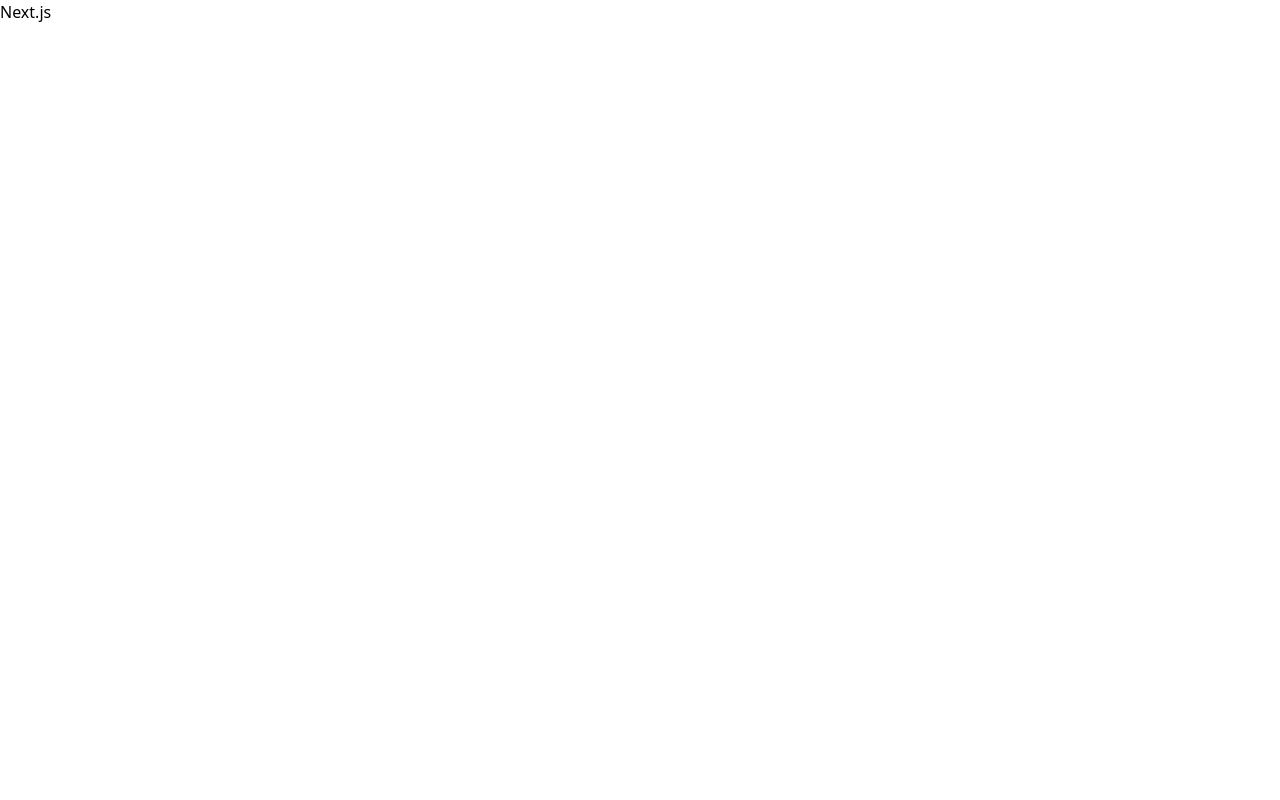
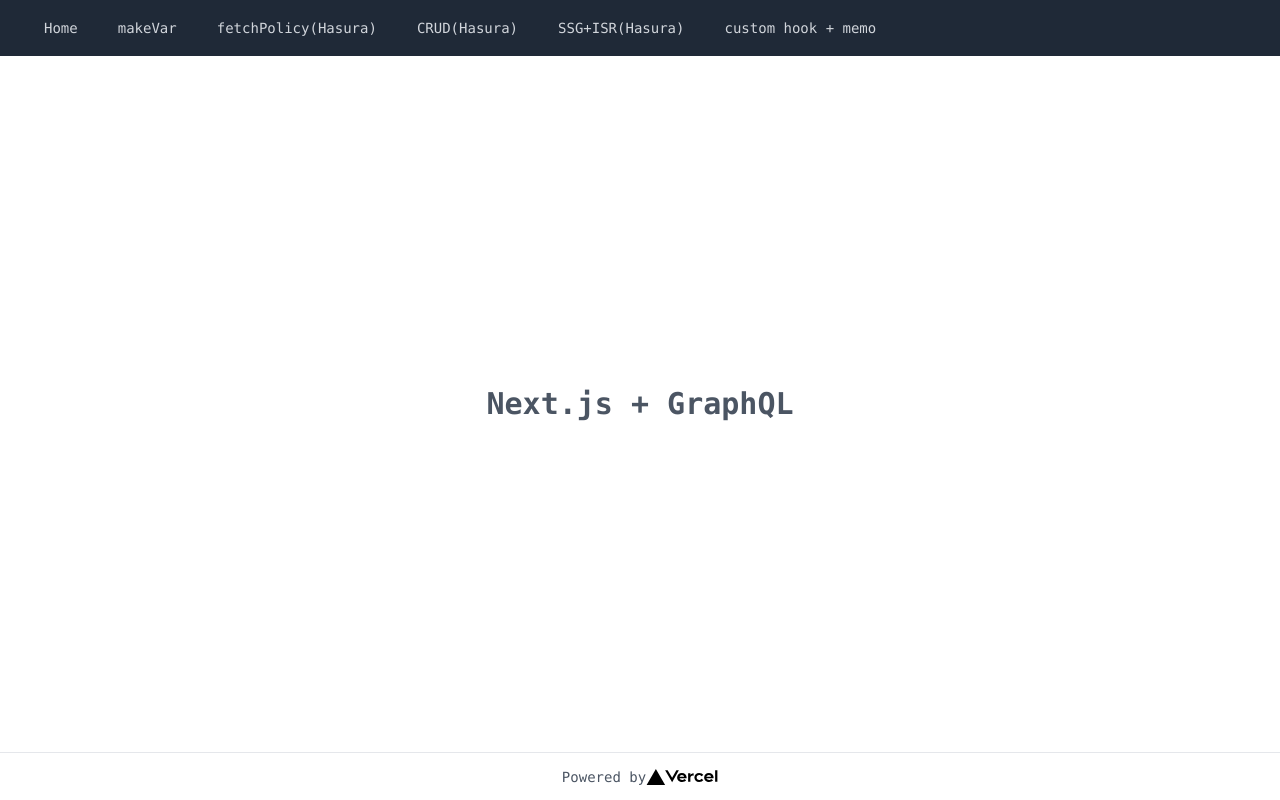
Before and after one commit to kenya6565/nextjs-hasura, a Next.js app: page / in a window 1280 px wide. Built offline with nearby package versions, Linux system fonts and the light colour scheme.

Commit message:
use Layout component index.tsx

```diff
--- a/pages/index.tsx
+++ b/pages/index.tsx
@@ -1,17 +1,9 @@
-import Head from 'next/head'
+import { Layout } from '../components/Layout'
 
 export default function Home() {
   return (
-    <>
-      <Head>
-        <title>Create Next App</title>
-        <meta name="description" content="Generated by create next app" />
-        <meta name="viewport" content="width=device-width, initial-scale=1" />
-        <link rel="icon" href="/favicon.ico" />
-      </Head>
-      <main>
-        <p>Next.js</p>
-      </main>
-    </>
+    <Layout title="Home">
+      <p className="text-3xl font-bold">Next.js + GraphQL</p>
+    </Layout>
   )
 }
```
